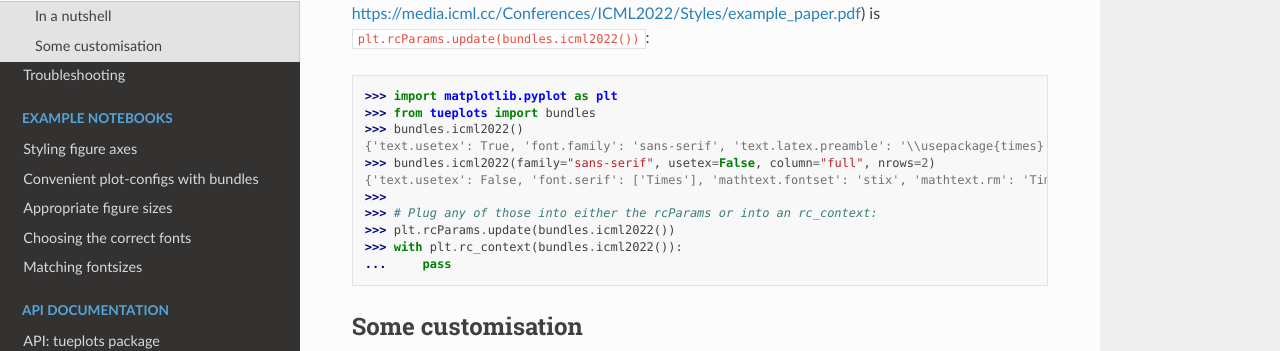
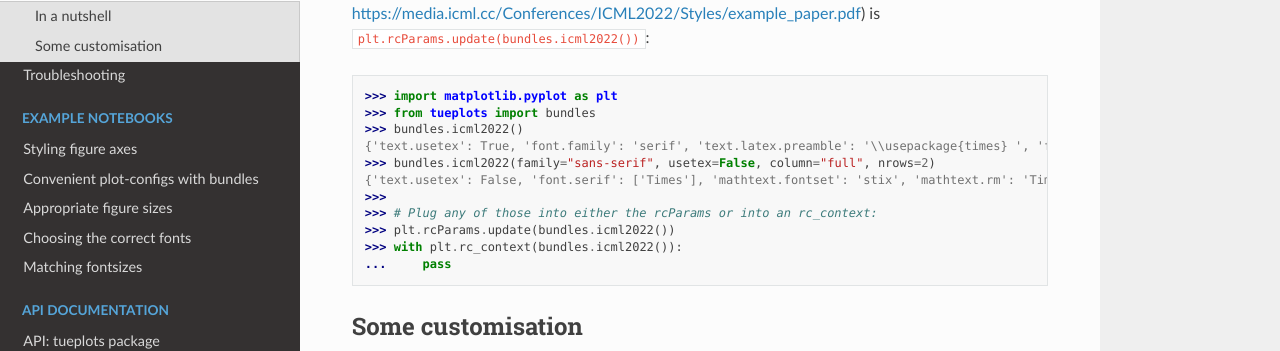
Before and after one commit to pnkraemer/tueplots, a Sphinx documentation site: the page built from docs/source/getting_started/application_icml2022.md, in a window 1280 px wide and 1364 px high. Shown: the part 310-661 px from the top of the window. Built offline with Sphinx 7.4.7 and the Read the Docs theme 2.0.0, drawn with Linux system fonts in a browser that asks for light colours; pages that are not in the unit, such as notebooks, are missing from menus.

Commit message:
Fixed failing doctest

```diff
--- a/docs/source/getting_started/application_icml2022.md
+++ b/docs/source/getting_started/application_icml2022.md
@@ -9,7 +9,7 @@ is `plt.rcParams.update(bundles.icml2022())`:
 >>> import matplotlib.pyplot as plt
 >>> from tueplots import bundles
 >>> bundles.icml2022()
-{'text.usetex': True, 'font.family': 'sans-serif', 'text.latex.preamble': '\\usepackage{times} \\renewcommand{\\familydefault}{\\sfdefault} \\usepackage{sansmath} \\sansmath', 'figure.figsize': (3.25, 2.0086104634371584), 'figure.constrained_layout.use': True, 'figure.autolayout': False, 'font.size': 8, 'axes.labelsize': 8, 'legend.fontsize': 6, 'xtick.labelsize': 6, 'ytick.labelsize': 6, 'axes.titlesize': 8}
+{'text.usetex': True, 'font.family': 'serif', 'text.latex.preamble': '\\usepackage{times} ', 'figure.figsize': (3.25, 2.0086104634371584), 'figure.constrained_layout.use': True, 'figure.autolayout': False, 'font.size': 8, 'axes.labelsize': 8, 'legend.fontsize': 6, 'xtick.labelsize': 6, 'ytick.labelsize': 6, 'axes.titlesize': 8}
 >>> bundles.icml2022(family="sans-serif", usetex=False, column="full", nrows=2)
 {'text.usetex': False, 'font.serif': ['Times'], 'mathtext.fontset': 'stix', 'mathtext.rm': 'Times', 'mathtext.it': 'Times:italic', 'mathtext.bf': 'Times:bold', 'font.family': 'sans-serif', 'figure.figsize': (6.75, 8.343458848123582), 'figure.constrained_layout.use': True, 'figure.autolayout': False, 'font.size': 8, 'axes.labelsize': 8, 'legend.fontsize': 6, 'xtick.labelsize': 6, 'ytick.labelsize': 6, 'axes.titlesize': 8}
 >>>
```
